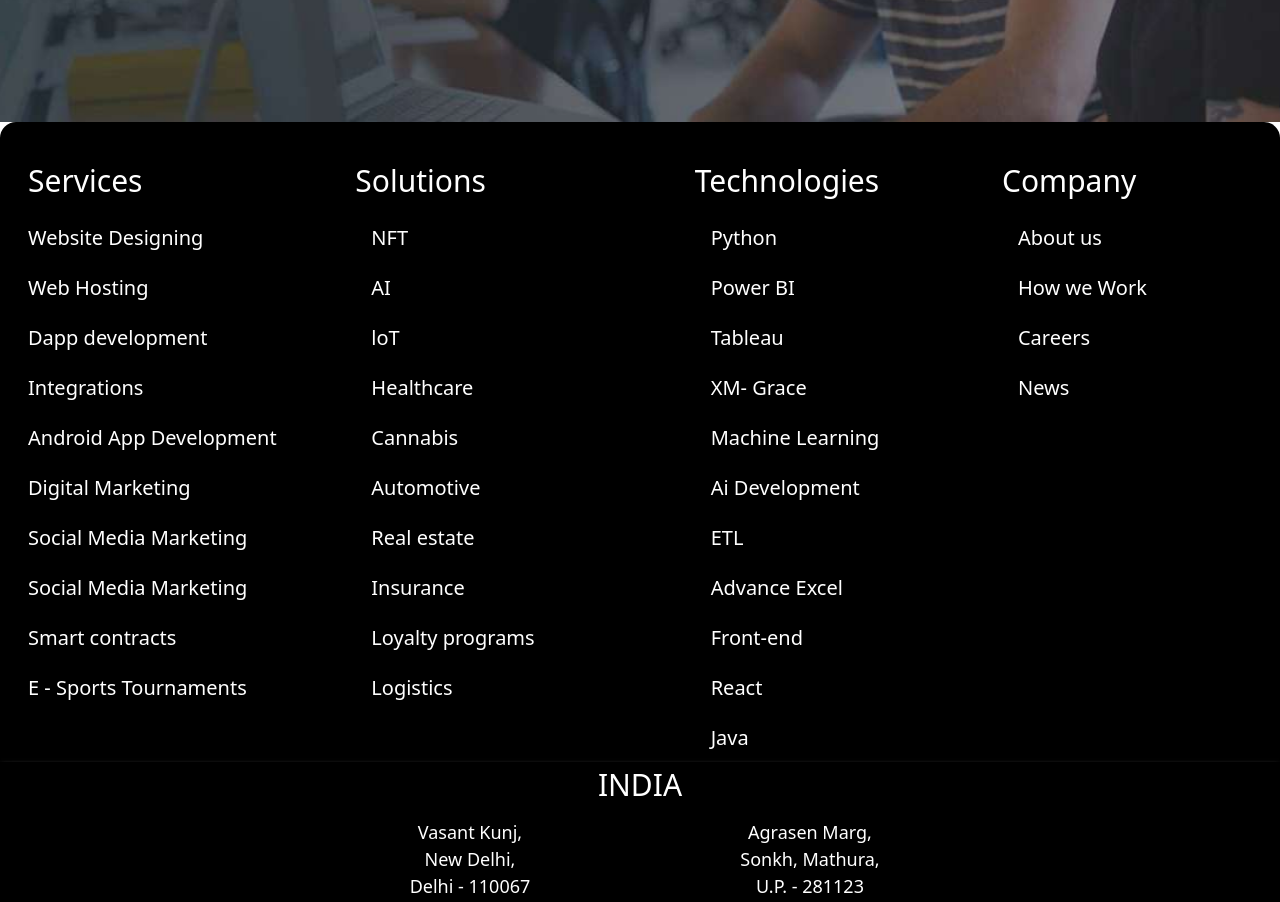
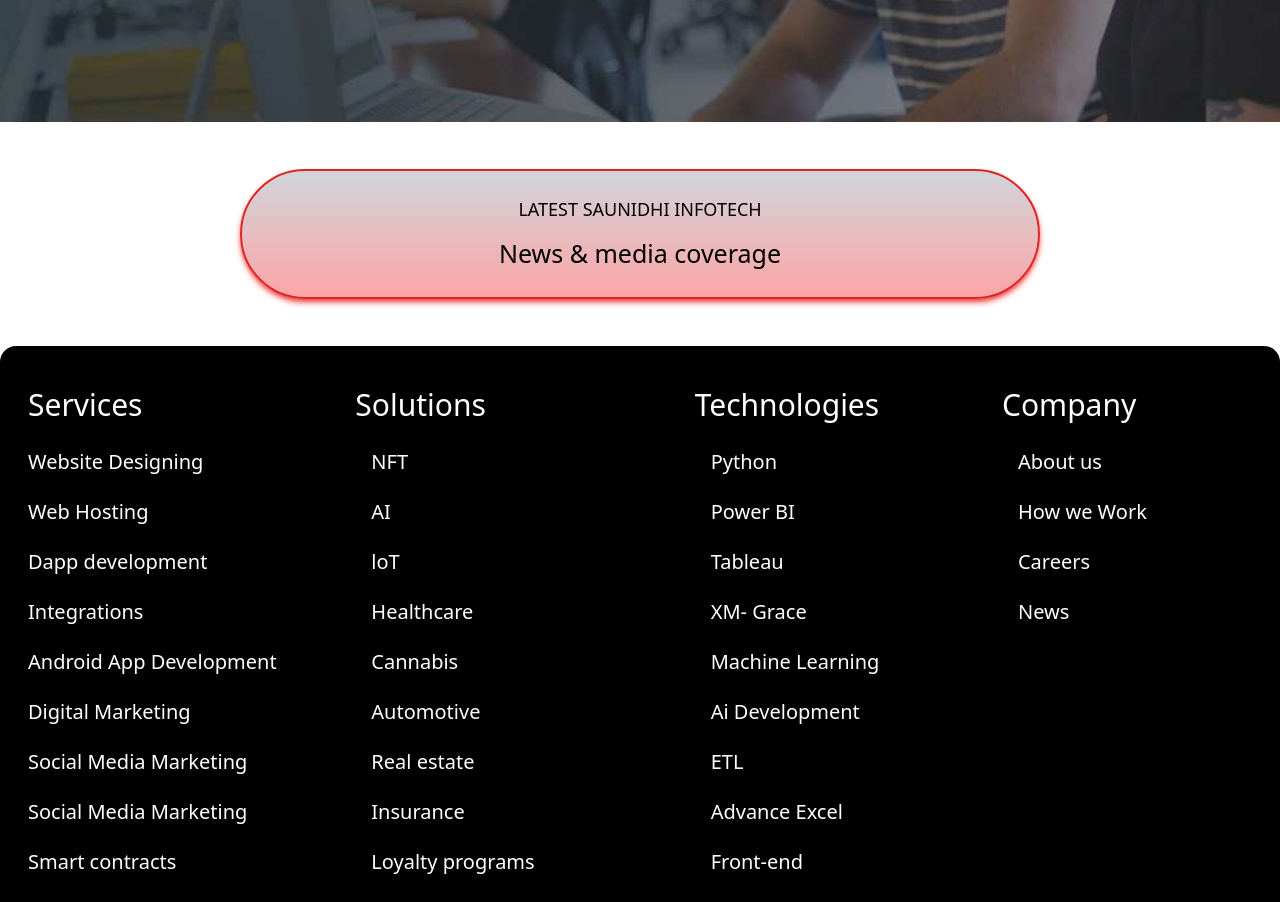
Before and after one commit to saunidhi/saunidhi_infotech, a React (Create React App) app: page /about in a window 1280 px wide. Shown: the part 2160-3062 px from the top of the page. Built offline with nearby package versions, Linux system fonts and the light colour scheme; no server answers.

Commit message:
about secation update

```diff
--- a/src/Components/Pages/AboutUs/AboutInfo.jsx
+++ b/src/Components/Pages/AboutUs/AboutInfo.jsx
@@ -83,12 +83,12 @@
                 </div>
             </div>
 
-            {/* <div className='h-[14rem] flex items-center justify-center'>
+            <div className='h-[14rem] flex items-center justify-center'>
                 <div className=' border-2 border-red-600 bg-gradient-to-t from-red-300  to-gray-300  rounded-full text-center shadow-md shadow-red-500 flex flex-col justify-center gap-3 w-[300px] h-[100px] sm:w-[450px] sm:h-[100px] md:w-[40rem] md:h-[110px] xl:w-[50rem] xl:h-[130px]'>
                     <div className='uppercase text-[13px] sm:text-[15px] md:text-[18px]'>LATEST SAUNIDHI INFOTECH</div>
                     <div className='text-[20px] sm:text-[22px] md:text-[25px]'>News & media coverage</div>
                 </div>
-            </div> */}
+            </div>
 
             {/* <div className='card flex flex-col-reverse h-[18rem] my-5 gap-3 md:flex md:flex-row md:w-[100%] md:h-[20rem] md:gap-3 '>
 
```
